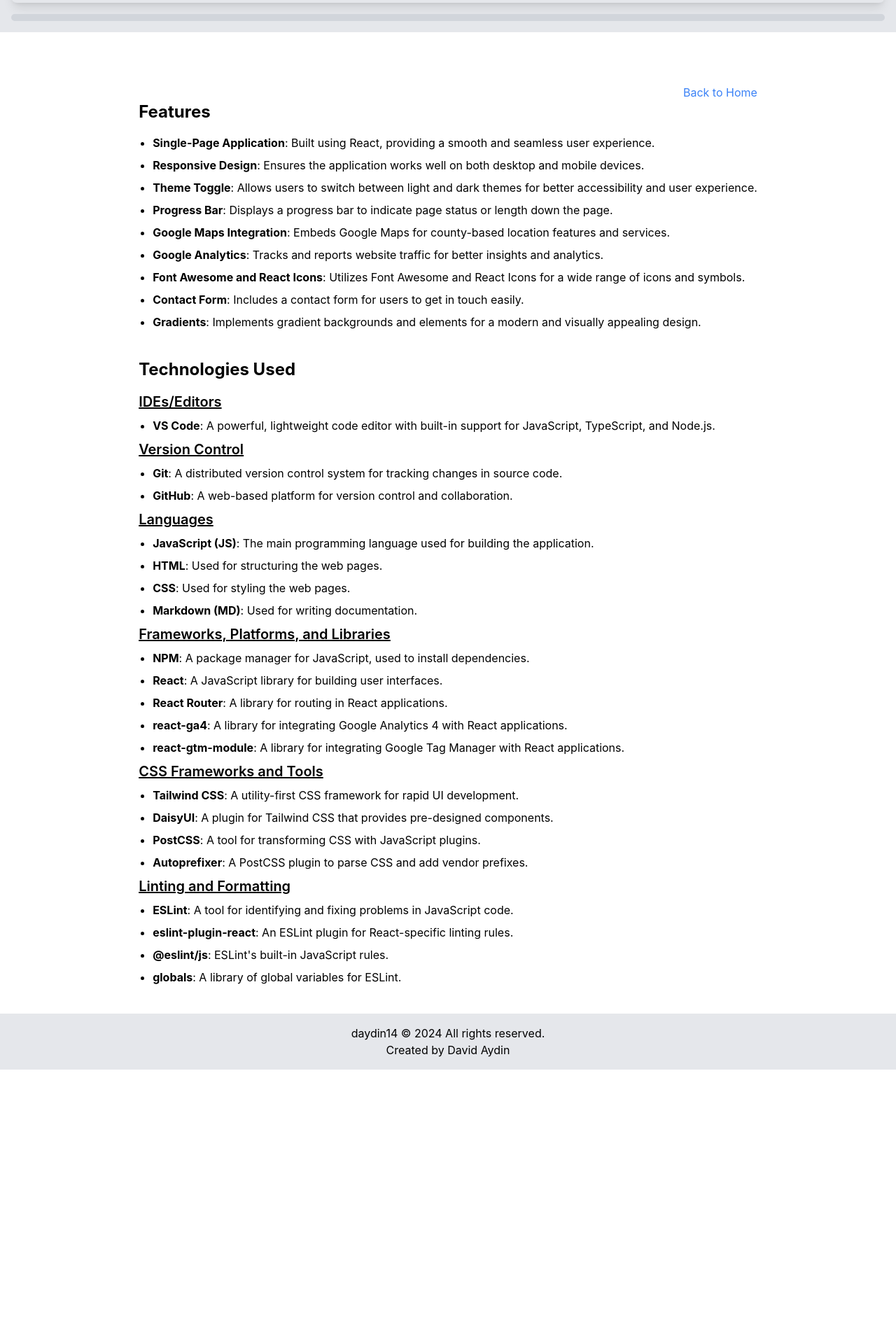
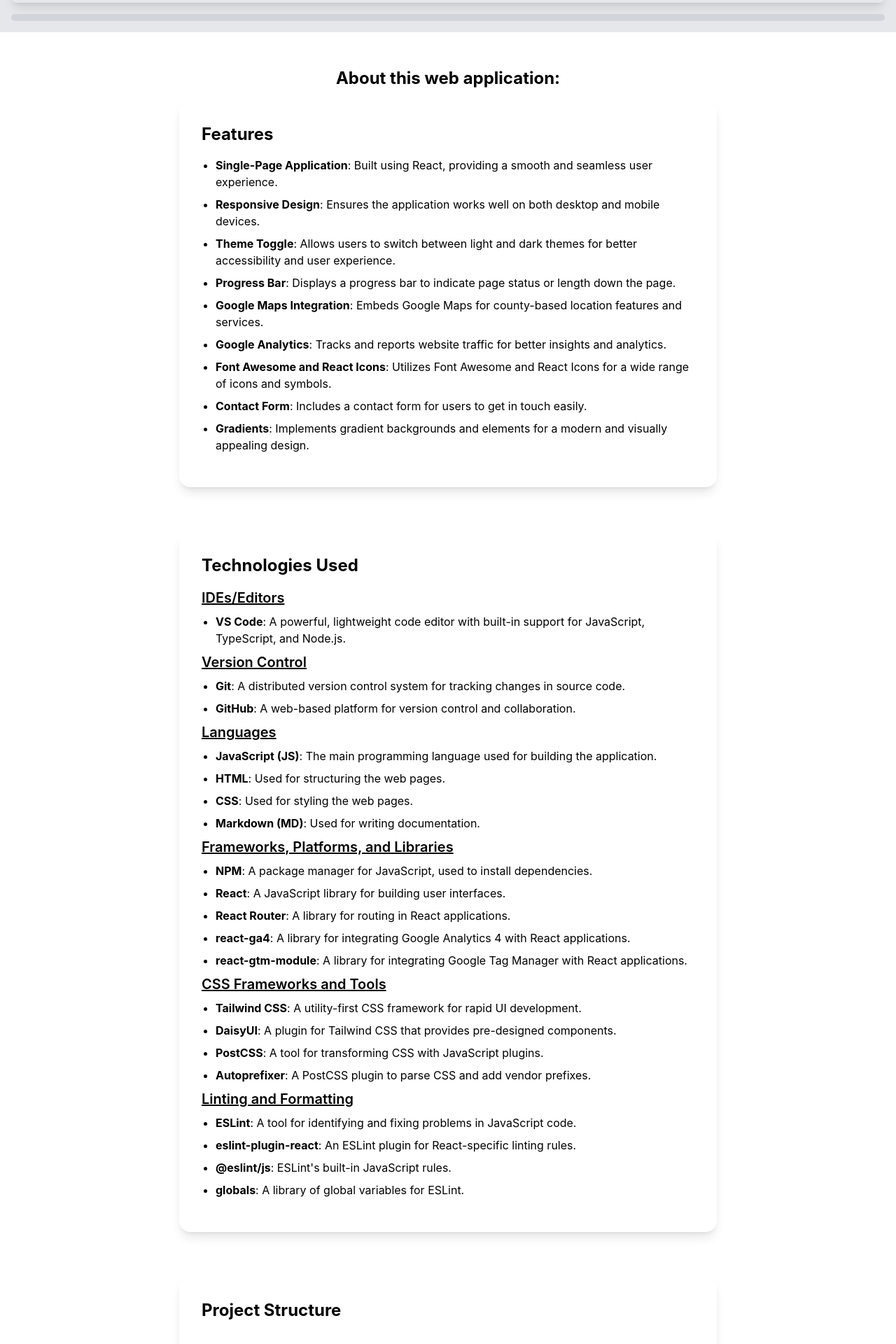
Before and after one commit to daydin14/daydin14.github.io, a React (Create React App) app in the folder portfolio/: page /about in a window 1280 px wide. Shown: the part 120-2040 px from the top of the page at 70% size. Before the commit the page ends 1648 px from the top, so only its background shows below. Built offline with nearby package versions, Linux system fonts and the light colour scheme; no server answers.

Commit message:
Refactored Features and Technologies into components added on About page

```diff
--- /dev/null
+++ b/portfolio/src/components/about/Features.js
@@ -0,0 +1,25 @@
+// Dependencies
+import React from 'react';
+
+const Features = () => {
+    return (
+        <div className="prose dark:prose-dark">
+            <h2 className="text-2xl font-bold mb-4">Features</h2>
+            <div className='mb-4'>
+                <ul className="list-disc pl-5 space-y-2">
+                    <li><strong>Single-Page Application</strong>: Built using React, providing a smooth and seamless user experience.</li>
+                    <li><strong>Responsive Design</strong>: Ensures the application works well on both desktop and mobile devices.</li>
+                    <li><strong>Theme Toggle</strong>: Allows users to switch between light and dark themes for better accessibility and user experience.</li>
+                    <li><strong>Progress Bar</strong>: Displays a progress bar to indicate page status or length down the page.</li>
+                    <li><strong>Google Maps Integration</strong>: Embeds Google Maps for county-based location features and services.</li>
+                    <li><strong>Google Analytics</strong>: Tracks and reports website traffic for better insights and analytics.</li>
+                    <li><strong>Font Awesome and React Icons</strong>: Utilizes Font Awesome and React Icons for a wide range of icons and symbols.</li>
+                    <li><strong>Contact Form</strong>: Includes a contact form for users to get in touch easily.</li>
+                    <li><strong>Gradients</strong>: Implements gradient backgrounds and elements for a modern and visually appealing design.</li>
+                </ul>
+            </div>
+        </div>
+    )
+}
+
+export default Features
--- /dev/null
+++ b/portfolio/src/components/about/Technologies.js
@@ -0,0 +1,52 @@
+// Dependencies
+import React from 'react';
+
+const Technologies = () => {
+    return (
+        <div className="prose dark:prose-dark">
+            <h2 className="text-2xl font-bold mb-4">Technologies Used</h2>
+            <div className='mb-4'>
+                <h3 className="text-xl font-semibold underline mt-2 mb-2">IDEs/Editors</h3>
+                <ul className="list-disc pl-5 space-y-2">
+                    <li><strong>VS Code</strong>: A powerful, lightweight code editor with built-in support for JavaScript, TypeScript, and Node.js.</li>
+                </ul>
+                <h3 className="text-xl font-semibold underline mt-2 mb-2">Version Control</h3>
+                <ul className="list-disc pl-5 space-y-2">
+                    <li><strong>Git</strong>: A distributed version control system for tracking changes in source code.</li>
+                    <li><strong>GitHub</strong>: A web-based platform for version control and collaboration.</li>
+                </ul>
+                <h3 className="text-xl font-semibold underline mt-2 mb-2">Languages</h3>
+                <ul className="list-disc pl-5 space-y-2">
+                    <li><strong>JavaScript (JS)</strong>: The main programming language used for building the application.</li>
+                    <li><strong>HTML</strong>: Used for structuring the web pages.</li>
+                    <li><strong>CSS</strong>: Used for styling the web pages.</li>
+                    <li><strong>Markdown (MD)</strong>: Used for writing documentation.</li>
+                </ul>
+                <h3 className="text-xl font-semibold underline mt-2 mb-2">Frameworks, Platforms, and Libraries</h3>
+                <ul className="list-disc pl-5 space-y-2">
+                    <li><strong>NPM</strong>: A package manager for JavaScript, used to install dependencies.</li>
+                    <li><strong>React</strong>: A JavaScript library for building user interfaces.</li>
+                    <li><strong>React Router</strong>: A library for routing in React applications.</li>
+                    <li><strong>react-ga4</strong>: A library for integrating Google Analytics 4 with React applications.</li>
+                    <li><strong>react-gtm-module</strong>: A library for integrating Google Tag Manager with React applications.</li>
+                </ul>
+                <h3 className="text-xl font-semibold underline mt-2 mb-2">CSS Frameworks and Tools</h3>
+                <ul className="list-disc pl-5 space-y-2">
+                    <li><strong>Tailwind CSS</strong>: A utility-first CSS framework for rapid UI development.</li>
+                    <li><strong>DaisyUI</strong>: A plugin for Tailwind CSS that provides pre-designed components.</li>
+                    <li><strong>PostCSS</strong>: A tool for transforming CSS with JavaScript plugins.</li>
+                    <li><strong>Autoprefixer</strong>: A PostCSS plugin to parse CSS and add vendor prefixes.</li>
+                </ul>
+                <h3 className="text-xl font-semibold underline mt-2 mb-2">Linting and Formatting</h3>
+                <ul className="list-disc pl-5 space-y-2">
+                    <li><strong>ESLint</strong>: A tool for identifying and fixing problems in JavaScript code.</li>
+                    <li><strong>eslint-plugin-react</strong>: An ESLint plugin for React-specific linting rules.</li>
+                    <li><strong>@eslint/js</strong>: ESLint's built-in JavaScript rules.</li>
+                    <li><strong>globals</strong>: A library of global variables for ESLint.</li>
+                </ul>
+            </div>
+        </div>
+    )
+}
+
+export default Technologies
--- a/portfolio/src/pages/About.js
+++ b/portfolio/src/pages/About.js
@@ -1,73 +1,27 @@
-// Dependencies
-import React from 'react';
-import { Link } from 'react-router-dom';
+// Hooks
+import useIsMobile from '../hooks/useIsMobile';
+
+// Components
+import Features from '../components/about/Features';
+import Technologies from '../components/about/Technologies';
+import ProjectStructure from '../components/about/ProjectStructure';
 
 const About = () => {
+    const { isMobile } = useIsMobile();
     return (
         <div className="flex flex-col items-center justify-center bg-white dark:bg-gray-800 text-black dark:text-white p-6">
-            <div className="prose dark:prose-dark">
-                <div className="mt-6 text-right">
-                    <Link to="/" className="text-blue-500 hover:underline">Back to Home</Link>
-                </div>
-                <h2 className="text-2xl font-bold mb-4">Features</h2>
-                <div className='mb-4'>
-                    <ul className="list-disc pl-5 space-y-2">
-                        <li><strong>Single-Page Application</strong>: Built using React, providing a smooth and seamless user experience.</li>
-                        <li><strong>Responsive Design</strong>: Ensures the application works well on both desktop and mobile devices.</li>
-                        <li><strong>Theme Toggle</strong>: Allows users to switch between light and dark themes for better accessibility and user experience.</li>
-                        <li><strong>Progress Bar</strong>: Displays a progress bar to indicate page status or length down the page.</li>
-                        <li><strong>Google Maps Integration</strong>: Embeds Google Maps for county-based location features and services.</li>
-                        <li><strong>Google Analytics</strong>: Tracks and reports website traffic for better insights and analytics.</li>
-                        <li><strong>Font Awesome and React Icons</strong>: Utilizes Font Awesome and React Icons for a wide range of icons and symbols.</li>
-                        <li><strong>Contact Form</strong>: Includes a contact form for users to get in touch easily.</li>
-                        <li><strong>Gradients</strong>: Implements gradient backgrounds and elements for a modern and visually appealing design.</li>
-                    </ul>
-                </div>
-                <br />
-                <h2 className="text-2xl font-bold mb-4">Technologies Used</h2>
-                <div>
-                    <h3 className="text-xl font-semibold underline mt-2 mb-2">IDEs/Editors</h3>
-                    <ul className="list-disc pl-5 space-y-2">
-                        <li><strong>VS Code</strong>: A powerful, lightweight code editor with built-in support for JavaScript, TypeScript, and Node.js.</li>
-                    </ul>
-                    <h3 className="text-xl font-semibold underline mt-2 mb-2">Version Control</h3>
-                    <ul className="list-disc pl-5 space-y-2">
-                        <li><strong>Git</strong>: A distributed version control system for tracking changes in source code.</li>
-                        <li><strong>GitHub</strong>: A web-based platform for version control and collaboration.</li>
-                    </ul>
-                    <h3 className="text-xl font-semibold underline mt-2 mb-2">Languages</h3>
-                    <ul className="list-disc pl-5 space-y-2">
-                        <li><strong>JavaScript (JS)</strong>: The main programming language used for building the application.</li>
-                        <li><strong>HTML</strong>: Used for structuring the web pages.</li>
-                        <li><strong>CSS</strong>: Used for styling the web pages.</li>
-                        <li><strong>Markdown (MD)</strong>: Used for writing documentation.</li>
-                    </ul>
-                    <h3 className="text-xl font-semibold underline mt-2 mb-2">Frameworks, Platforms, and Libraries</h3>
-                    <ul className="list-disc pl-5 space-y-2">
-                        <li><strong>NPM</strong>: A package manager for JavaScript, used to install dependencies.</li>
-                        <li><strong>React</strong>: A JavaScript library for building user interfaces.</li>
-                        <li><strong>React Router</strong>: A library for routing in React applications.</li>
-                        <li><strong>react-ga4</strong>: A library for integrating Google Analytics 4 with React applications.</li>
-                        <li><strong>react-gtm-module</strong>: A library for integrating Google Tag Manager with React applications.</li>
-                    </ul>
-                    <h3 className="text-xl font-semibold underline mt-2 mb-2">CSS Frameworks and Tools</h3>
-                    <ul className="list-disc pl-5 space-y-2">
-                        <li><strong>Tailwind CSS</strong>: A utility-first CSS framework for rapid UI development.</li>
-                        <li><strong>DaisyUI</strong>: A plugin for Tailwind CSS that provides pre-designed components.</li>
-                        <li><strong>PostCSS</strong>: A tool for transforming CSS with JavaScript plugins.</li>
-                        <li><strong>Autoprefixer</strong>: A PostCSS plugin to parse CSS and add vendor prefixes.</li>
-                    </ul>
-                    <h3 className="text-xl font-semibold underline mt-2 mb-2">Linting and Formatting</h3>
-                    <ul className="list-disc pl-5 space-y-2">
-                        <li><strong>ESLint</strong>: A tool for identifying and fixing problems in JavaScript code.</li>
-                        <li><strong>eslint-plugin-react</strong>: An ESLint plugin for React-specific linting rules.</li>
-                        <li><strong>@eslint/js</strong>: ESLint's built-in JavaScript rules.</li>
-                        <li><strong>globals</strong>: A library of global variables for ESLint.</li>
-                    </ul>
-                </div>
-            </div>
+            <h1 className="text-2xl font-bold mb-4">About this web application: </h1>
+            <section id="features" className={`${isMobile ? 'mb-4' : 'mb-16 p-8'} card shadow-lg w-full max-w-3xl scroll-mt-20`}>
+                <Features />
+            </section>
+            <section id="technologies" className={`${isMobile ? 'mb-4' : 'mb-16 p-8'} card shadow-lg w-full max-w-3xl scroll-mt-20`}>
+                <Technologies />
+            </section>
+            <section id="project-structure" className={`${isMobile ? 'mb-4' : 'mb-16 p-8'} card shadow-lg w-full max-w-3xl scroll-mt-20`}>
+                <ProjectStructure />
+            </section>
         </div>
     );
 }
 
-export default About;
+export default About
```
